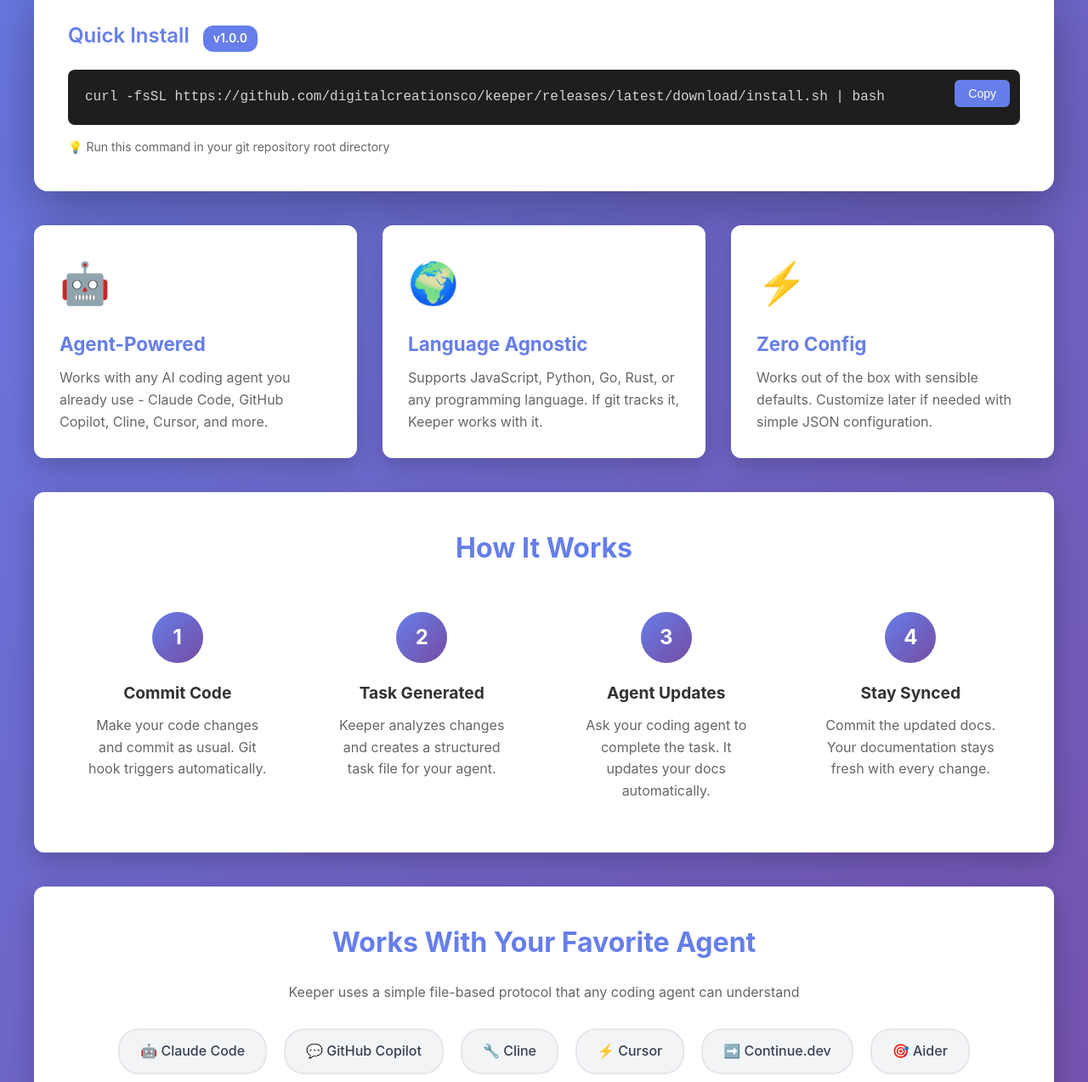
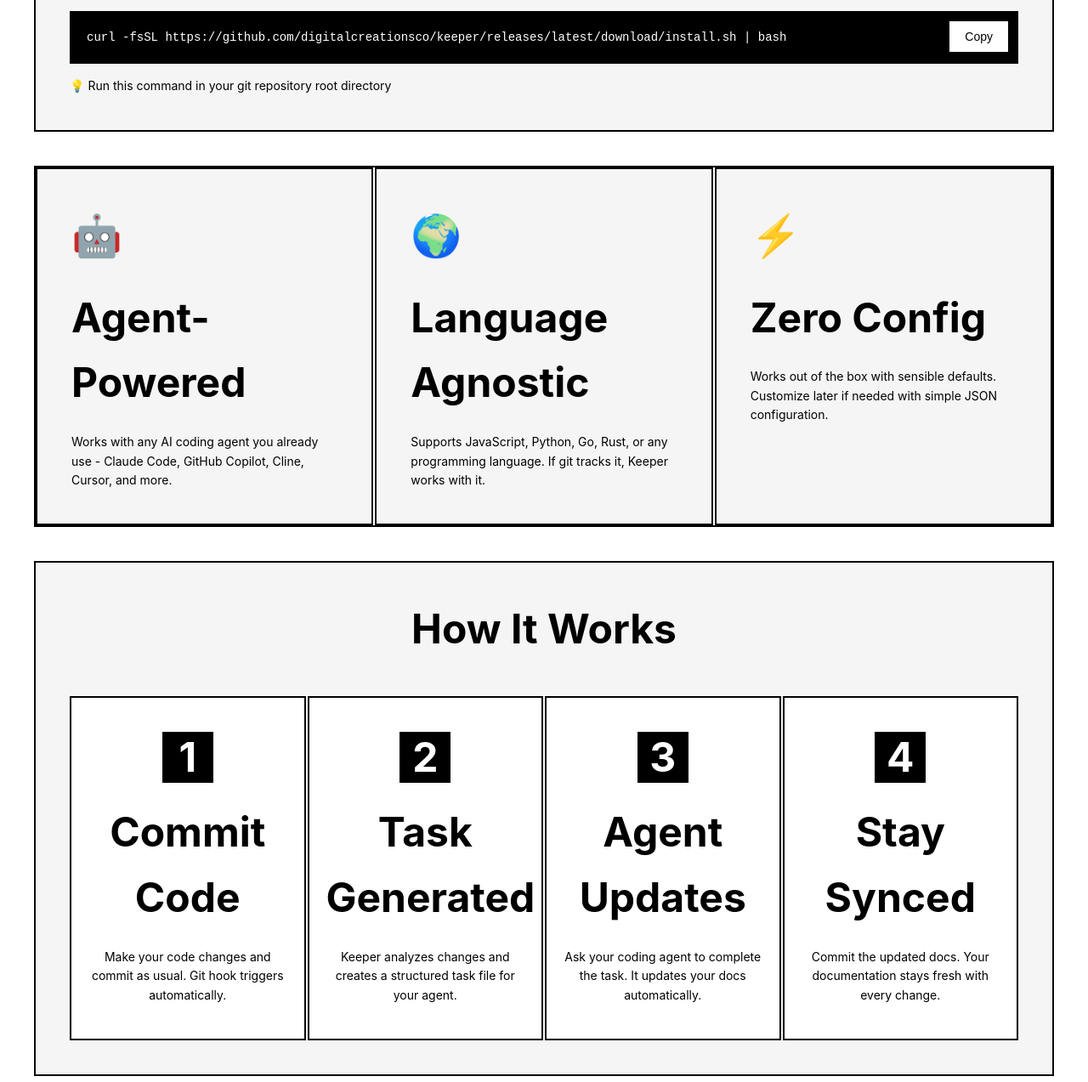
Before and after one commit to DigitalCreationsCo/keeper, a plain HTML site: page docs/index.html in a window 1280 px wide. Shown: the part 467-1740 px from the top of the page at 85% size. Drawn offline with Linux system fonts and the light colour scheme.

Commit message:
revise landing page

```diff
--- a/docs/index.html
+++ b/docs/index.html
@@ -16,10 +16,10 @@
         body {
             font-family: -apple-system, BlinkMacSystemFont, 'Segoe UI', Roboto, 'Helvetica Neue', Arial, sans-serif;
             line-height: 1.6;
-            color: #333;
-            background: linear-gradient(135deg, #667eea 0%, #764ba2 100%);
+            color: #000;
+            background: #fff;
             min-height: 100vh;
-            padding: 20px;
+            padding: 40px 20px;
         }
 
         .container {
@@ -30,48 +30,60 @@
         header {
             text-align: center;
             padding: 60px 20px;
-            color: white;
+            border-bottom: 2px solid #000;
+            margin-bottom: 60px;
+        }
+
+        .logo-row {
+            display: flex;
+            align-items: center;
+            justify-content: center;
+            gap: 20px;
+            margin-bottom: 20px;
         }
 
         .logo {
-            font-size: 64px;
-            margin-bottom: 20px;
+            font-size: 48px;
         }
 
         h1 {
-            font-size: 3.5rem;
+            font-size: 48px;
+            font-weight: 700;
+        }
+
+        .tagline {
+            font-size: 14px;
+            margin-top: 20px;
+        }
+
+        .install-section {
+            background: #f5f5f5;
+            padding: 40px;
+            margin-bottom: 40px;
+            border: 2px solid #000;
+        }
+
+        .install-title {
+            font-size: 48px;
             margin-bottom: 20px;
             font-weight: 700;
         }
 
-        .tagline {
-            font-size: 1.5rem;
-            opacity: 0.95;
-            margin-bottom: 40px;
-        }
-
-        .install-section {
-            background: white;
-            border-radius: 16px;
-            padding: 40px;
-            box-shadow: 0 20px 60px rgba(0, 0, 0, 0.3);
-            margin-bottom: 40px;
-        }
-
-        .install-title {
-            font-size: 1.5rem;
-            margin-bottom: 20px;
-            color: #667eea;
-            font-weight: 600;
+        .version-badge {
+            display: inline-block;
+            background: #000;
+            color: #fff;
+            padding: 4px 12px;
+            font-size: 14px;
+            margin-left: 10px;
         }
 
         .command-box {
-            background: #1e1e1e;
-            color: #d4d4d4;
+            background: #000;
+            color: #fff;
             padding: 20px;
-            border-radius: 8px;
             font-family: 'Monaco', 'Menlo', 'Ubuntu Mono', monospace;
-            font-size: 16px;
+            font-size: 14px;
             position: relative;
             margin-bottom: 15px;
             overflow-x: auto;
@@ -86,175 +98,188 @@
             position: absolute;
             top: 12px;
             right: 12px;
-            background: #667eea;
-            color: white;
-            border: none;
+            background: #fff;
+            color: #000;
+            border: 2px solid #fff;
             padding: 8px 16px;
-            border-radius: 6px;
             cursor: pointer;
             font-size: 14px;
             transition: all 0.2s;
         }
 
         .copy-btn:hover {
-            background: #5568d3;
-            transform: translateY(-2px);
+            background: #000;
+            color: #fff;
         }
 
         .copy-btn.copied {
-            background: #10b981;
+            background: #fff;
+            color: #000;
         }
 
-        .version-badge {
-            display: inline-block;
-            background: #667eea;
-            color: white;
-            padding: 4px 12px;
-            border-radius: 12px;
+        .install-note {
             font-size: 14px;
-            margin-left: 10px;
+            margin-top: 10px;
         }
 
         .features {
             display: grid;
             grid-template-columns: repeat(auto-fit, minmax(300px, 1fr));
-            gap: 30px;
+            gap: 2px;
             margin-bottom: 40px;
+            border: 2px solid #000;
         }
 
         .feature-card {
-            background: white;
-            padding: 30px;
-            border-radius: 12px;
-            box-shadow: 0 10px 30px rgba(0, 0, 0, 0.2);
+            background: #f5f5f5;
+            padding: 40px;
+            border: 2px solid #000;
         }
 
         .feature-icon {
             font-size: 48px;
-            margin-bottom: 15px;
+            margin-bottom: 20px;
         }
 
         .feature-card h3 {
-            font-size: 1.4rem;
-            margin-bottom: 10px;
-            color: #667eea;
+            font-size: 48px;
+            margin-bottom: 20px;
+            font-weight: 700;
         }
 
         .feature-card p {
-            color: #666;
+            font-size: 14px;
             line-height: 1.6;
         }
 
         .how-it-works {
-            background: white;
+            background: #f5f5f5;
             padding: 40px;
-            border-radius: 12px;
-            box-shadow: 0 10px 30px rgba(0, 0, 0, 0.2);
+            border: 2px solid #000;
             margin-bottom: 40px;
         }
 
         .how-it-works h2 {
-            font-size: 2rem;
-            margin-bottom: 30px;
-            color: #667eea;
+            font-size: 48px;
+            margin-bottom: 40px;
             text-align: center;
+            font-weight: 700;
         }
 
         .steps {
             display: grid;
             grid-template-columns: repeat(auto-fit, minmax(250px, 1fr));
-            gap: 30px;
+            gap: 2px;
         }
 
         .step {
             text-align: center;
-            padding: 20px;
+            padding: 40px 20px;
+            background: #fff;
+            border: 2px solid #000;
         }
 
         .step-number {
             width: 60px;
             height: 60px;
-            background: linear-gradient(135deg, #667eea 0%, #764ba2 100%);
-            color: white;
-            border-radius: 50%;
+            background: #000;
+            color: #fff;
             display: flex;
             align-items: center;
             justify-content: center;
-            font-size: 24px;
+            font-size: 48px;
             font-weight: bold;
             margin: 0 auto 20px;
         }
 
         .step h4 {
-            font-size: 1.2rem;
-            margin-bottom: 10px;
-            color: #333;
+            font-size: 48px;
+            margin-bottom: 20px;
+            font-weight: 700;
         }
 
         .step p {
-            color: #666;
+            font-size: 14px;
         }
 
         .agents-section {
-            background: white;
+            background: #f5f5f5;
             padding: 40px;
-            border-radius: 12px;
-            box-shadow: 0 10px 30px rgba(0, 0, 0, 0.2);
+            border: 2px solid #000;
             margin-bottom: 40px;
         }
 
         .agents-section h2 {
-            font-size: 2rem;
+            font-size: 48px;
             margin-bottom: 20px;
-            color: #667eea;
             text-align: center;
+            font-weight: 700;
+        }
+
+        .agents-section p {
+            font-size: 14px;
+            text-align: center;
+            margin-bottom: 20px;
         }
 
         .agents-grid {
             display: flex;
             flex-wrap: wrap;
             justify-content: center;
-            gap: 20px;
+            gap: 2px;
             margin-top: 30px;
         }
 
         .agent-badge {
-            background: #f3f4f6;
+            background: #fff;
             padding: 12px 24px;
-            border-radius: 24px;
+            font-size: 14px;
             font-weight: 500;
-            color: #374151;
-            border: 2px solid #e5e7eb;
+            border: 2px solid #000;
         }
 
         footer {
             text-align: center;
             padding: 40px 20px;
-            color: white;
+            border-top: 2px solid #000;
+            margin-top: 60px;
+        }
+
+        footer p {
+            font-size: 14px;
         }
 
         footer a {
-            color: white;
+            color: #000;
             text-decoration: none;
-            border-bottom: 2px solid rgba(255, 255, 255, 0.3);
+            border-bottom: 2px solid #000;
             transition: border-color 0.2s;
         }
 
         footer a:hover {
-            border-bottom-color: white;
+            opacity: 0.6;
         }
 
         @media (max-width: 768px) {
             h1 {
-                font-size: 2.5rem;
+                font-size: 32px;
             }
 
-            .tagline {
-                font-size: 1.2rem;
+            .logo {
+                font-size: 32px;
+            }
+
+            .install-title,
+            .feature-card h3,
+            .how-it-works h2,
+            .step h4,
+            .step-number,
+            .agents-section h2 {
+                font-size: 32px;
             }
 
             .command-box {
-                font-size: 14px;
+                font-size: 12px;
             }
         }
     </style>
@@ -263,8 +288,10 @@
 <body>
     <div class="container">
         <header>
-            <div class="logo">📚</div>
-            <h1>Keeper</h1>
+            <div class="logo-row">
+                <div class="logo">📚</div>
+                <h1>Keeper</h1>
+            </div>
             <p class="tagline">Keep your documentation in sync with your code</p>
         </header>
 
@@ -275,7 +302,7 @@
                     id="install-command">curl -fsSL https://github.com/digitalcreationsco/keeper/releases/latest/download/install.sh | bash</code>
                 <button class="copy-btn" onclick="copyInstallCommand()">Copy</button>
             </div>
-            <p style="color: #666; font-size: 14px; margin-top: 10px;">
+            <p class="install-note">
                 💡 Run this command in your git repository root directory
             </p>
         </div>
@@ -331,7 +358,7 @@
 
         <div class="agents-section">
             <h2>Works With Your Favorite Agent</h2>
-            <p style="text-align: center; color: #666; margin-bottom: 20px;">
+            <p>
                 Keeper uses a simple file-based protocol that any coding agent can understand
             </p>
             <div class="agents-grid">
@@ -347,12 +374,12 @@
 
         <div class="how-it-works">
             <h2>Example Usage</h2>
-            <div class="command-box" style="margin-bottom: 20px;">
+            <div class="command-box">
                 <code># Make changes to your code
 git add .
 git commit -m "feat: add user authentication"
 
- Keeper: Task created at .keeper/agent-request.md
+📝 Keeper: Task created at .keeper/agent-request.md
 
 # Ask your agent to complete the task
 claude code "Complete the task in .keeper/agent-request.md"
```
Also changed, not shown: .keeper/config.json, 1 other file.
